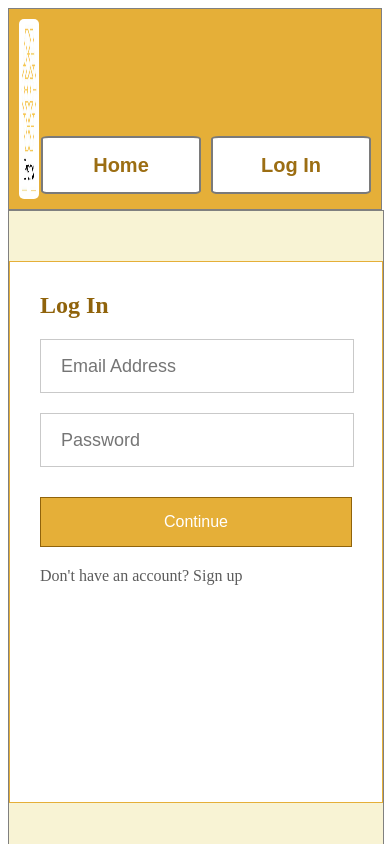
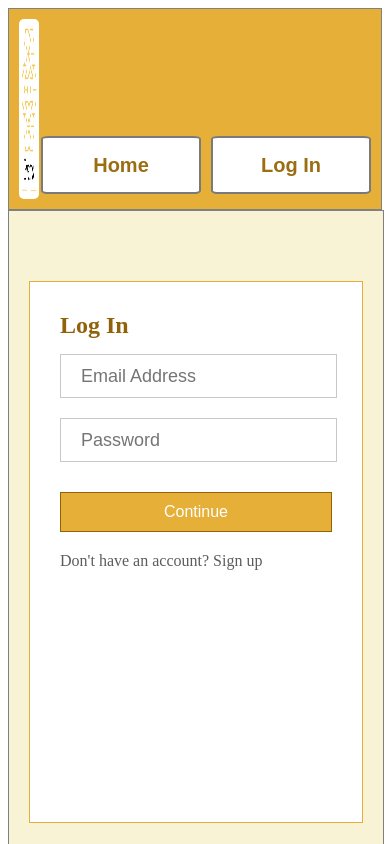
Before and after one commit to andraimoraru/EventPlatform, a React (Vite) app in the folder frontend/: page /login in a window 390 px wide. Shown: the top 844 px of the page. Built offline with nearby package versions, Linux system fonts and the light colour scheme.

Commit message:
CSS for login page

```diff
--- a/frontend/src/Pages/CSS/LoginSignup.css
+++ b/frontend/src/Pages/CSS/LoginSignup.css
@@ -107,7 +107,7 @@
         padding: 20px 30px;
     }
     .loginsignup-container h1 {
-        font-size: 24px;
+        font-size: 20px;
     }
     .loginsignup-fields {
         margin-top: 20px;
@@ -120,3 +120,22 @@
         font-size: 16px;
     }
 }
+@media(max-width:500px) {
+    .loginsignup-container {
+        padding: 20px 30px;
+        margin: 20px;
+    }
+    .loginsignup-container h1 {
+        font-size: 24px;
+    }
+    .loginsignup-fields {
+        margin-top: 15px;
+    }
+    .loginsignup-fields input {
+        height: 40px;
+    }
+    .loginsignup-container button {
+        height: 40px;
+        font-size: 16px;
+    }
+}
```
